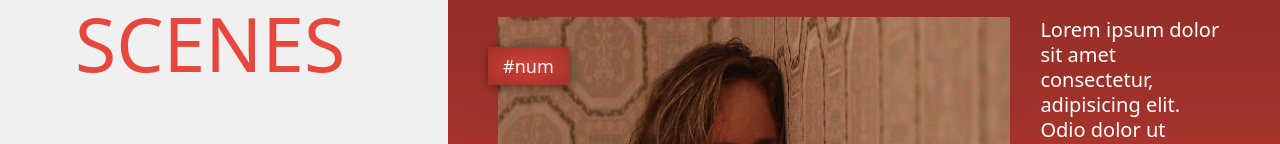
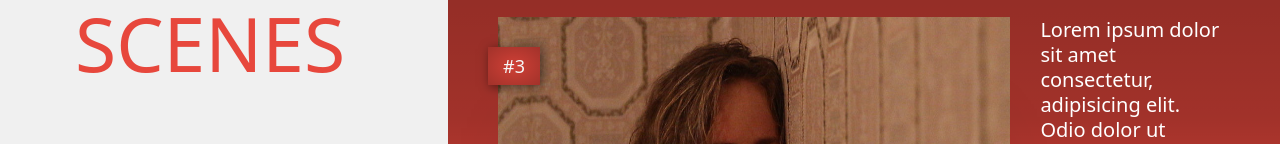
Before and after one commit to hellicopthecat/besthorror-clone, a website with bundled scripts: page index.html in a window 1280 px wide. Shown: the part 219-363 px from the top of the page. Built offline with nearby package versions, Linux system fonts and the light colour scheme.

Commit message:
edit files

```diff
--- a/index.html
+++ b/index.html
@@ -7,7 +7,7 @@
     <title>Best Horrors Scenes</title>
     <!-- <script src="src/js/jquery.min.js"></script> -->
     <!-- <script src="node_modules/jquery/dist/jquery.min.js"></script> -->
-    <script src="src/js/index.js"></script>
+    <script src="./src/js/index.js" type="module"></script>
   </head>
   <body>
     <div class="wrapper">
```
